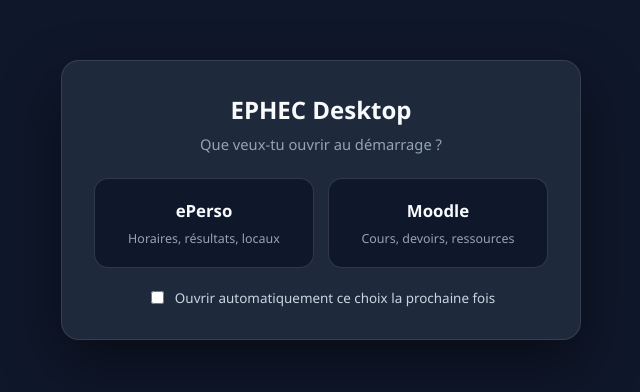
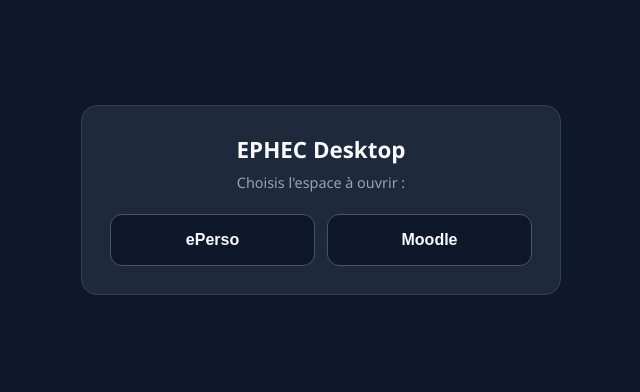
Before and after one commit to Okromar/EP-desktop, a website: page src-tauri/src/index.html in a window 1280 px wide. Shown: the part 200-592 px from the top of the page, without its empty margins (319-959 px from the left). Drawn offline with Linux system fonts and the light colour scheme.

Commit message:
Update index.html

```diff
--- a/src-tauri/src/index.html
+++ b/src-tauri/src/index.html
@@ -3,13 +3,13 @@
 <head>
   <meta charset="UTF-8" />
   <meta name="viewport" content="width=device-width, initial-scale=1.0" />
-  <title>EPHEC — Choisir un espace</title>
+  <title>EPHEC Desktop</title>
   <style>
     * { box-sizing: border-box; }
     body {
       margin: 0;
       min-height: 100vh;
-      font-family: "Segoe UI", system-ui, -apple-system, sans-serif;
+      font-family: "Segoe UI", system-ui, sans-serif;
       background: #0f172a;
       color: #f8fafc;
       display: flex;
@@ -17,103 +17,39 @@
       justify-content: center;
       padding: 24px;
     }
-    .card {
+    .box {
       width: 100%;
-      max-width: 520px;
+      max-width: 480px;
       background: #1e293b;
-      border: 1px solid rgba(255, 255, 255, 0.1);
-      border-radius: 18px;
-      padding: 32px;
-      box-shadow: 0 24px 60px rgba(0, 0, 0, 0.45);
+      border: 1px solid #334155;
+      border-radius: 16px;
+      padding: 28px;
       text-align: center;
     }
-    h1 { margin: 0 0 8px 0; font-size: 1.5rem; font-weight: 700; }
-    p { margin: 0 0 24px 0; color: #94a3b8; font-size: 0.92rem; }
-    .choices { display: grid; grid-template-columns: 1fr 1fr; gap: 14px; margin-bottom: 20px; }
-    .choice-btn {
+    h1 { margin: 0 0 8px 0; font-size: 1.4rem; }
+    p { margin: 0 0 22px 0; color: #94a3b8; font-size: 0.9rem; }
+    .btns { display: grid; grid-template-columns: 1fr 1fr; gap: 12px; }
+    button {
+      padding: 16px;
+      border-radius: 12px;
+      border: 1px solid #475569;
       background: #0f172a;
       color: #f8fafc;
-      border: 1px solid rgba(255, 255, 255, 0.14);
-      border-radius: 14px;
-      padding: 20px 16px;
+      font-size: 1rem;
+      font-weight: 700;
       cursor: pointer;
-      transition: all 0.15s ease;
-      display: flex;
-      flex-direction: column;
-      align-items: center;
-      gap: 8px;
-      font-family: inherit;
     }
-    .choice-btn:hover { border-color: #3b82f6; background: #172554; transform: translateY(-2px); }
-    .choice-title { font-size: 1.05rem; font-weight: 700; }
-    .choice-sub { font-size: 0.78rem; color: #94a3b8; }
-    .remember-row {
-      display: flex; align-items: center; justify-content: center;
-      gap: 8px; font-size: 0.84rem; color: #cbd5e1; cursor: pointer; user-select: none;
-    }
-    .reset-link {
-      margin-top: 14px; display: inline-block; background: none; border: none;
-      color: #60a5fa; font-size: 0.8rem; cursor: pointer; text-decoration: underline; font-family: inherit;
-    }
+    button:hover { background: #2563eb; border-color: #2563eb; }
   </style>
 </head>
 <body>
-  <div class="card">
+  <div class="box">
     <h1>EPHEC Desktop</h1>
-    <p>Que veux-tu ouvrir au démarrage ?</p>
-
-    <div class="choices">
-      <button type="button" class="choice-btn" id="openEperso">
-        <span class="choice-title">ePerso</span>
-        <span class="choice-sub">Horaires, résultats, locaux</span>
-      </button>
-      <button type="button" class="choice-btn" id="openMoodle">
-        <span class="choice-title">Moodle</span>
-        <span class="choice-sub">Cours, devoirs, ressources</span>
-      </button>
+    <p>Choisis l'espace à ouvrir :</p>
+    <div class="btns">
+      <button type="button" onclick="location.href='https://eperso.ephec.be/'">ePerso</button>
+      <button type="button" onclick="location.href='https://moodle.ephec.be/my/index.php'">Moodle</button>
     </div>
-
-    <label class="remember-row">
-      <input type="checkbox" id="rememberChoice" />
-      <span>Ouvrir automatiquement ce choix la prochaine fois</span>
-    </label>
-
-    <button type="button" class="reset-link" id="clearSaved" style="display:none;">
-      Réinitialiser le choix automatique
-    </button>
   </div>
-
-  <script>
-    const URL_EPERSO = "https://eperso.ephec.be/";
-    const URL_MOODLE = "https://moodle.ephec.be/my/index.php";
-
-    const rememberCheckbox = document.getElementById("rememberChoice");
-    const resetBtn = document.getElementById("clearSaved");
-    const savedUrl = localStorage.getItem("ephec_startup_url");
-    const skipPicker = new URLSearchParams(window.location.search).get("picker") === "1";
-
-    if (savedUrl && !skipPicker) {
-      window.location.replace(savedUrl);
-    } else if (savedUrl) {
-      resetBtn.style.display = "inline-block";
-    }
-
-    function launch(targetUrl) {
-      if (rememberCheckbox.checked) {
-        localStorage.setItem("ephec_startup_url", targetUrl);
-      } else {
-        localStorage.removeItem("ephec_startup_url");
-      }
-      window.location.replace(targetUrl);
-    }
-
-    document.getElementById("openEperso").addEventListener("click", () => launch(URL_EPERSO));
-    document.getElementById("openMoodle").addEventListener("click", () => launch(URL_MOODLE));
-    resetBtn.addEventListener("click", () => {
-      localStorage.removeItem("ephec_startup_url");
-      resetBtn.style.display = "none";
-      rememberCheckbox.checked = false;
-    });
-  </script>
 </body>
 </html>
```
